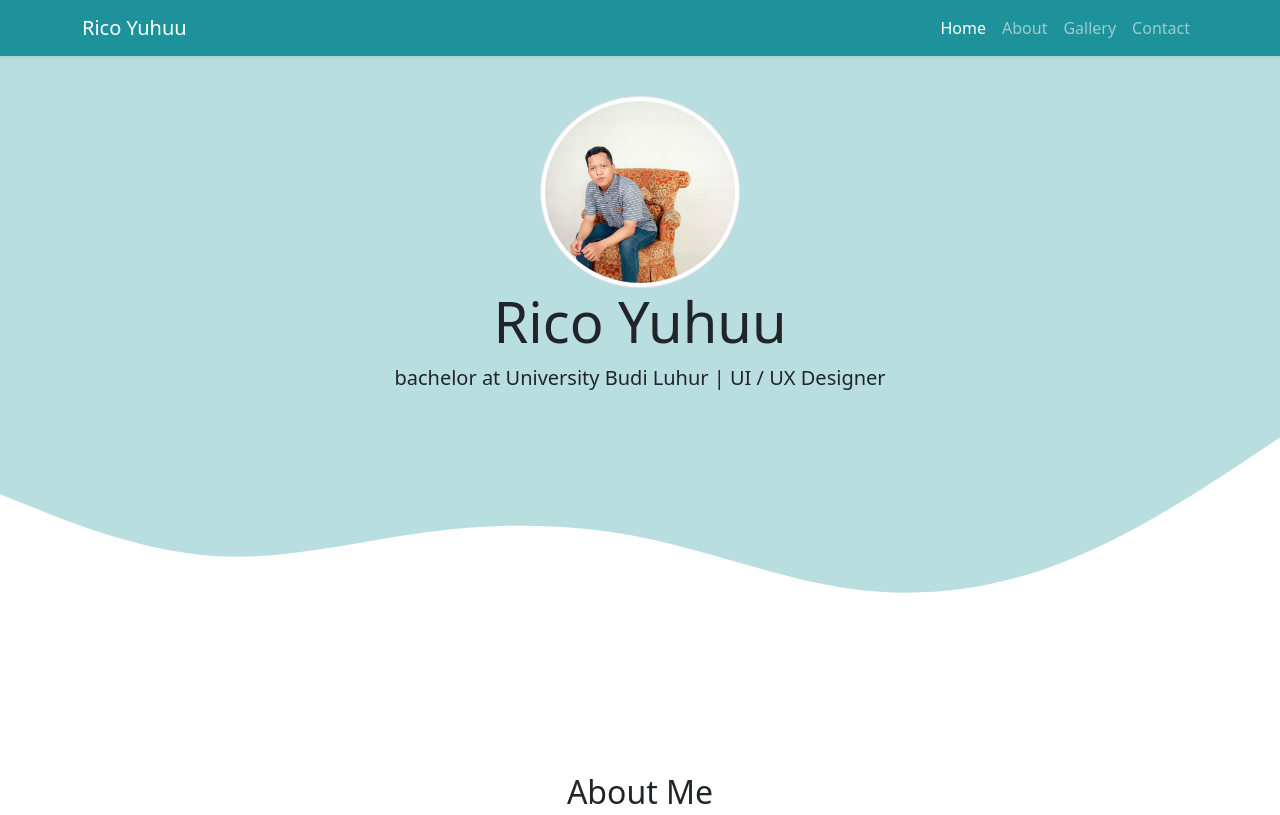
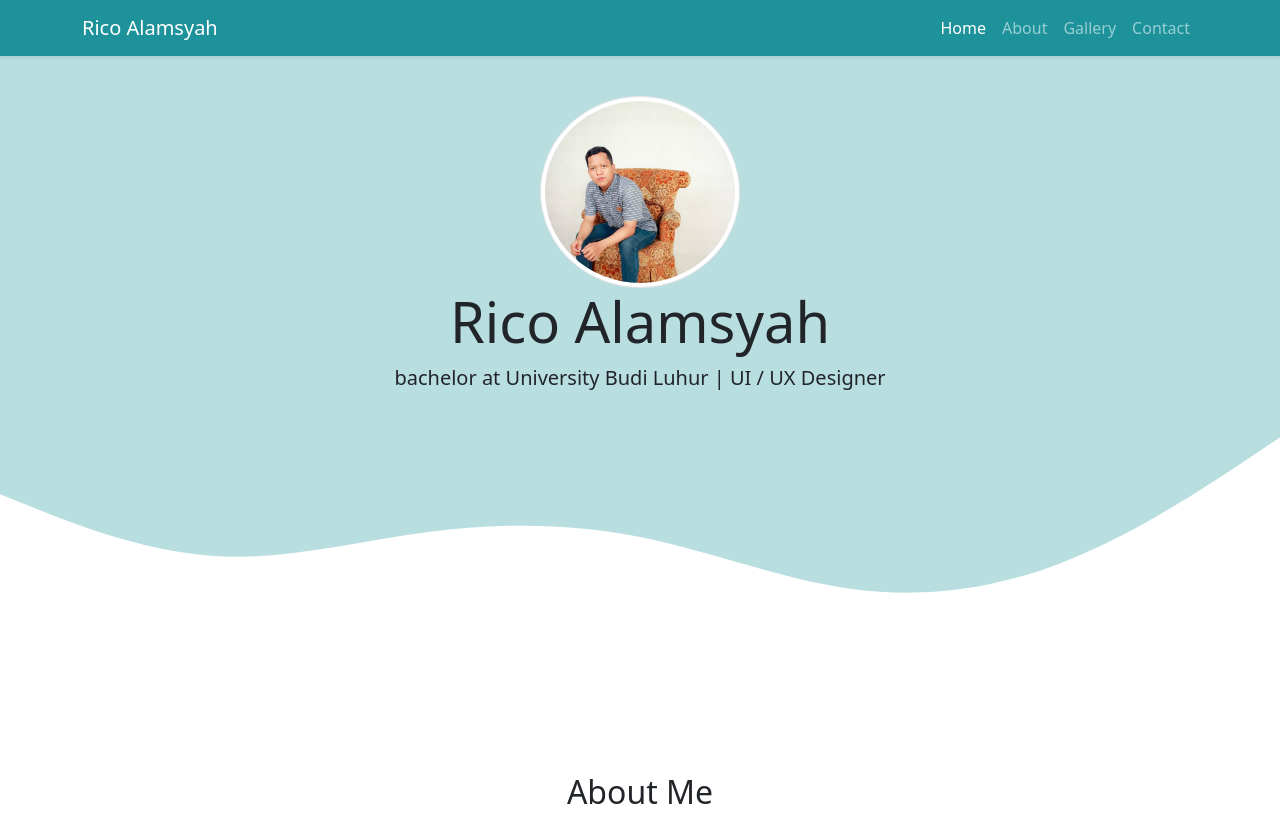
Before and after one commit to ricoalamsyah/ricoalamsyah.github.io, a plain HTML site: page index.html in a window 1280 px wide. Shown: the top 815 px of the page. Drawn offline with nearby package versions, Linux system fonts and the light colour scheme.

Commit message:
mengubah nama yuhuu menjadi alamsyah

```diff
--- a/index.html
+++ b/index.html
@@ -12,14 +12,14 @@
     <link rel="stylesheet" href="https://cdn.jsdelivr.net/npm/bootstrap-icons@1.5.0/font/bootstrap-icons.css" />
     <!--My CSS-->
     <link rel="stylesheet" href="style.css" />
-    <title>My Portfolio | Rico Yuhuu</title>
+    <title>My Portfolio | Rico Alamsyah</title>
   </head>
 
   <body id="home">
     <!--Navbar-->
     <nav class="navbar navbar-expand-lg navbar-dark shadow-sm fixed-top" style="background-color: #1d929b">
       <div class="container">
-        <a class="navbar-brand" href="#">Rico Yuhuu</a>
+        <a class="navbar-brand" href="#">Rico Alamsyah</a>
         <button class="navbar-toggler" type="button" data-bs-toggle="collapse" data-bs-target="#navbarNav" aria-controls="navbarNav" aria-expanded="false" aria-label="Toggle navigation">
           <span class="navbar-toggler-icon"></span>
         </button>
@@ -46,7 +46,7 @@
     <!--Jumbotron-->
     <section class="jumbotron text-center">
       <img src="img/ricooyuhuu-1610744888422 (3).jpg" alt="Rico Alamsyah" width="200" class="rounded-circle img-thumbnail" />
-      <h1 class="display-4">Rico Yuhuu</h1>
+      <h1 class="display-4">Rico Alamsyah</h1>
       <p class="lead">bachelor at University Budi Luhur | UI / UX Designer</p>
       <svg xmlns="http://www.w3.org/2000/svg" viewBox="0 0 1440 320">
         <path
```
